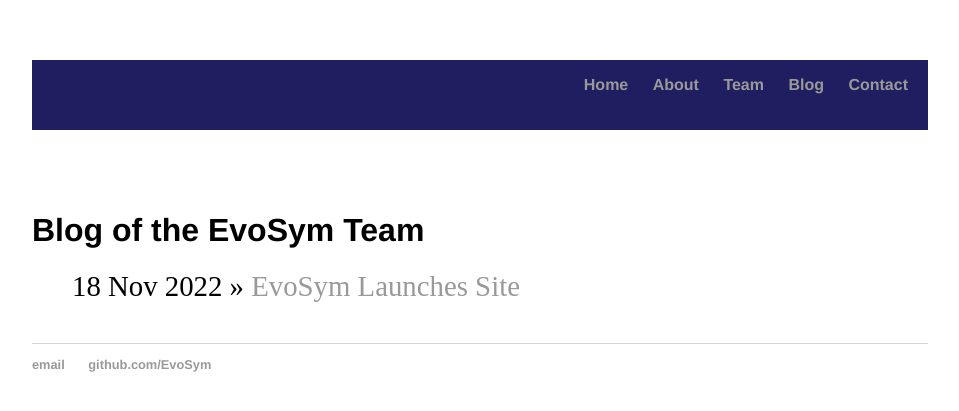
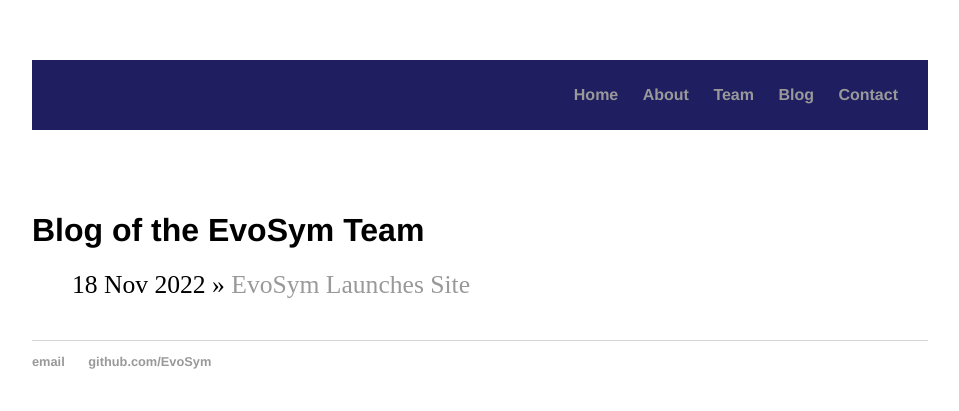
Before and after one commit to EvoSym/EvoSym.github.io, a Jekyll site: the page built from blog/index.html, in a window 1280 px wide. Shown: the top 411 px of the page, without its empty margins (160-1119 px from the left). Built offline with Jekyll 4.4.1, drawn with Linux system fonts in a browser that asks for light colours.

Commit message:
Update main.css

```diff
--- a/css/main.css
+++ b/css/main.css
@@ -16,7 +16,7 @@
 }
 nav ul {
     font-family:'Helvetica', 'Arial', 'Sans-Serif';
-    padding: 0px;
+    padding: 10px;
     list-style: none;
     font-weight: bold;
     float: right;
@@ -54,7 +54,7 @@
 
 ul.posts {
     margin: 20px auto 40px;
-    font-size: 1.8em;
+    font-size: 1.6em;
 }
 ul.posts li {
     list-style: none;
```
